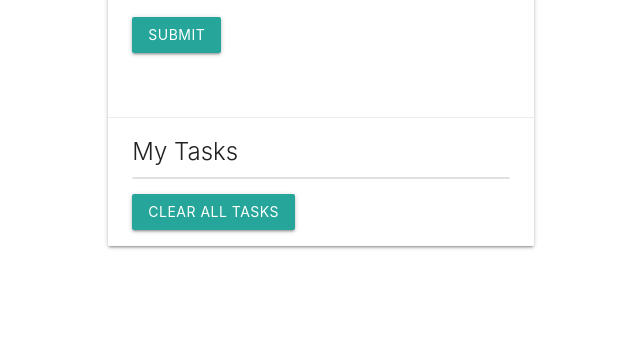
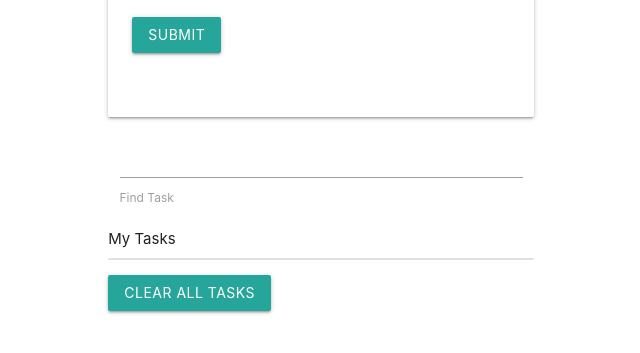
Before and after one commit to Ax-SylvesterHommuk/tasklist, a plain HTML site: page index.html in a window 1280 px wide. Shown: the part 159-512 px from the top of the page, without its empty margins (95-735 px from the left). Drawn offline with nearby package versions, Linux system fonts and the light colour scheme.

Commit message:
As a user I can search up some important things[Delivers #183440338]

```diff
--- a/app.js
+++ b/app.js
@@ -2,6 +2,7 @@ const form  = document.querySelector('form')
 const taskInput = document.querySelector('#task')
 const taskList = document.querySelector('ul')
 const delAllTasks = document.querySelector('#del-tasks')
+const taskFind = document.querySelector('#keyword')
 
 form.addEventListener('submit', addTask)
 taskList.addEventListener('click', deleteTask)
@@ -91,3 +92,16 @@ function getTasks(){
         ul.appendChild(li)
     })
 }
+
+function taskFilter(){
+    let tasks = document.querySelectorAll('li')
+    let input = document.getElementById("keyword").value
+    for (i = 0; i < tasks.length; i++){
+        if (tasks[i].innerText.slice(0, -1).includes(input)){
+            tasks[i].hidden = false
+        }
+        else {
+            tasks[i].hidden = true
+        }
+    }
+}
--- a/index.html
+++ b/index.html
@@ -29,9 +29,15 @@
                   <input type="submit" class="btn">
                 </div>
               </div>
+              </div>
             </form>
           </div>
         </div>
+      <div class="col s12">
+        <input type="text" id="keyword" onkeyup="taskFilter()">
+        <label for="keyword">Find Task</label>
+        <div class="row s2"></div>
+      </div>
         <div class="card-action">
           <span class="card-title" id="task-title">My Tasks</span>
           <ul class="collection">
```
